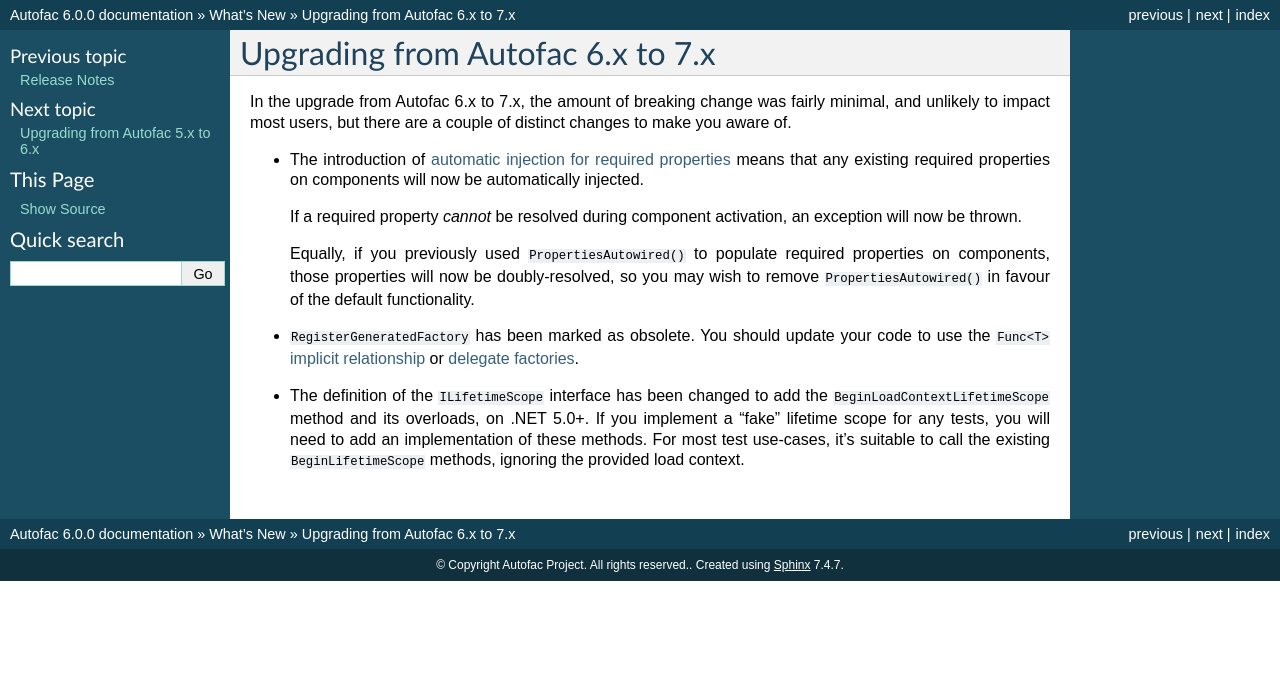
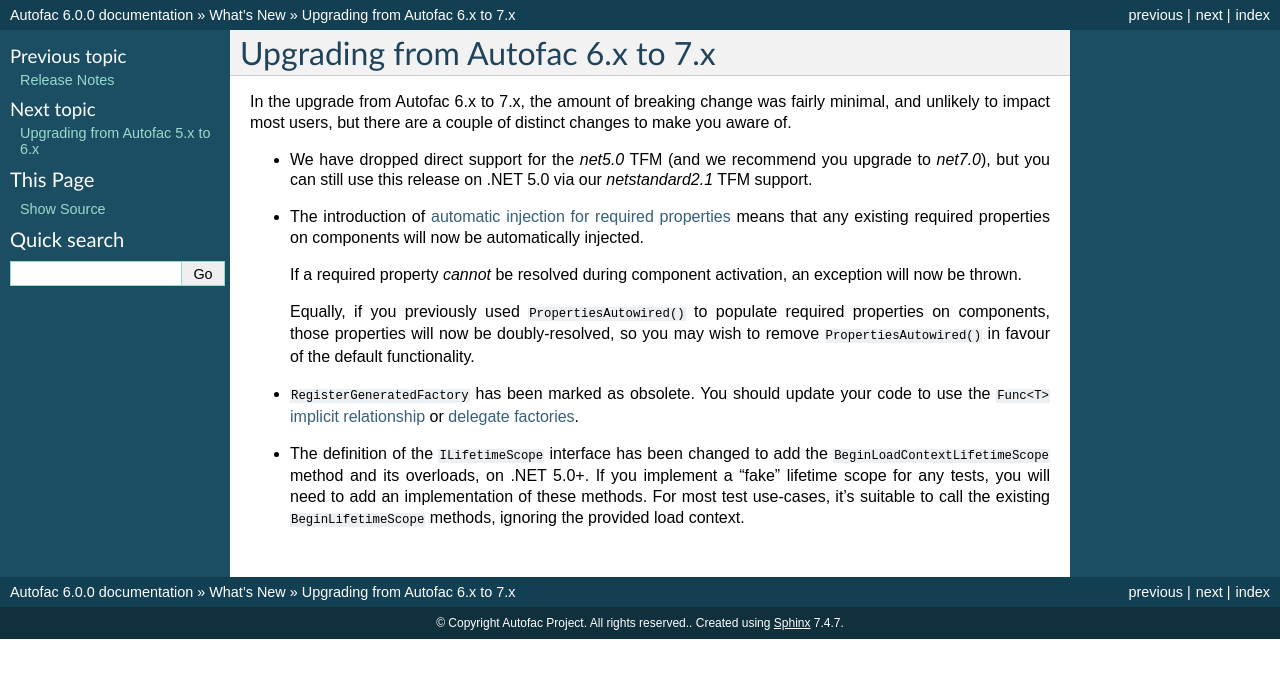
Before and after one commit to autofac/Documentation, a Sphinx documentation site: the page built from docs/whats-new/upgradingfrom6to7.rst, in a window 1280 px wide. Shown: the top 678 px of the page. Built offline with Sphinx 7.4.7, drawn with Linux system fonts in a browser that asks for light colours.

Commit message:
Add reference to dropping .NET5 support.

```diff
--- a/docs/whats-new/upgradingfrom6to7.rst
+++ b/docs/whats-new/upgradingfrom6to7.rst
@@ -2,6 +2,8 @@
 =================================
 
 In the upgrade from Autofac 6.x to 7.x, the amount of breaking change was fairly minimal, and unlikely to impact most users, but there are a couple of distinct changes to make you aware of.
+
+- We have dropped direct support for the `net5.0` TFM (and we recommend you upgrade to `net7.0`), but you can still use this release on .NET 5.0 via our `netstandard2.1` TFM support.
 
 - The introduction of :doc:`automatic injection for required properties <../register/prop-method-injection>` means that any existing required properties on components will now be automatically injected.
 
```
